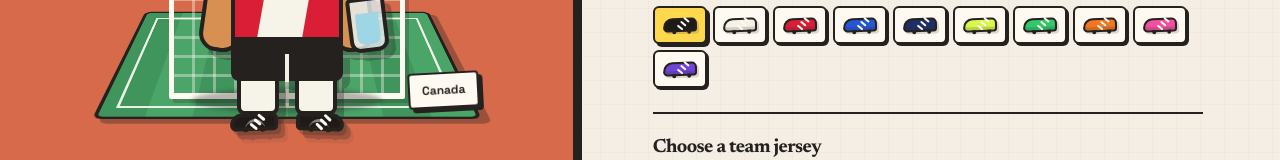
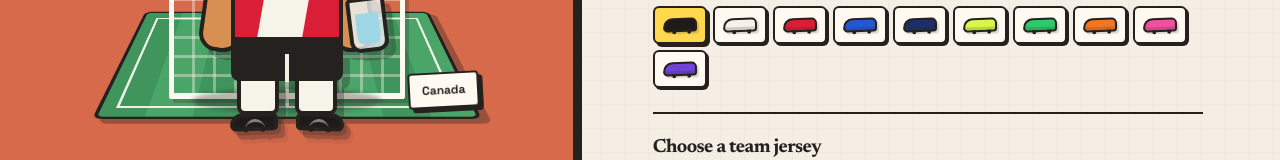
Before and after one commit to yankee-canuck/vancouver-watch-party, a website: page index.html in a window 1280 px wide. Shown: the part 640-800 px from the top of the page. Drawn offline with Linux system fonts and the light colour scheme.

Commit message:
Remove cleat stripe details

```diff
--- a/styles.css
+++ b/styles.css
@@ -1052,28 +1052,6 @@ h1 {
   left: 9px;
 }
 
-.cleat-laces {
-  width: 3px;
-  height: 9px;
-  position: absolute;
-  top: 5px;
-  left: 18px;
-  border-radius: 2px;
-  background: var(--card);
-  box-shadow: 6px 0 0 var(--card), 12px 0 0 var(--card);
-  transform: rotate(-48deg);
-  z-index: 2;
-}
-
-.cleat-left .cleat-laces {
-  left: 18px;
-}
-
-.cleat-right .cleat-laces {
-  right: auto;
-  left: 18px;
-}
-
 .cleat-stud {
   width: 5px;
   height: 5px;
@@ -1294,19 +1272,6 @@ legend {
   background: var(--cleat-swatch);
   box-shadow: inset 0 -3px 0 rgba(37, 33, 31, 0.18), 2px 2px 0 rgba(37, 33, 31, 0.16);
   transform: rotate(-2deg);
-}
-
-.cleat-option-icon::before {
-  content: "";
-  width: 2px;
-  height: 7px;
-  position: absolute;
-  left: 14px;
-  top: 4px;
-  border-radius: 2px;
-  background: var(--card);
-  box-shadow: 5px 0 0 var(--card), 10px 0 0 var(--card);
-  transform: rotate(-48deg);
 }
 
 .cleat-option-icon::after {
```
